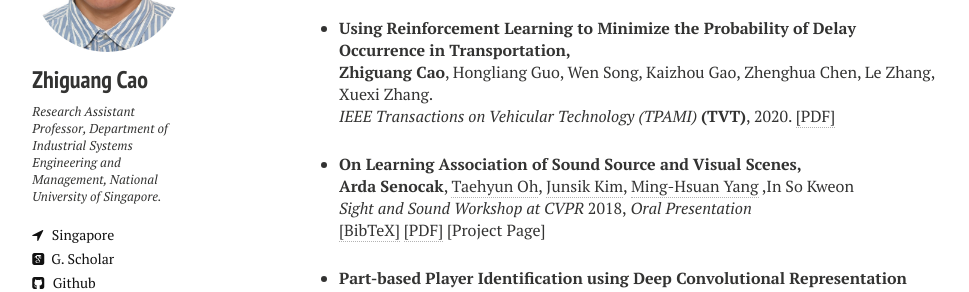
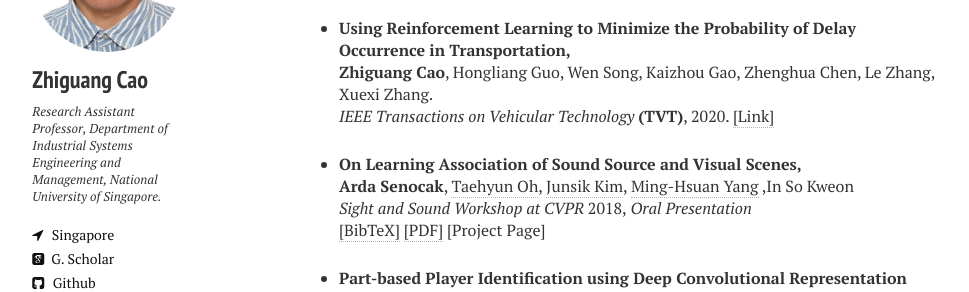
Before and after one commit to zhiguangcaosg/zhiguangcaosg.github.io, a Jekyll site: the page built from publications.md, in a window 1280 px wide. Shown: the part 250-542 px from the top of the page, without its empty margins (21-990 px from the left). Built offline with Jekyll 4.4.1, drawn with Linux system fonts in a browser that asks for light colours; nearby versions of some CDN libraries.

Commit message:
Update publications.html

```diff
--- a/_layouts/publications.html
+++ b/_layouts/publications.html
@@ -90,7 +90,7 @@ div.bibtex pre { font-size: 75%; overflow: auto;  width: 100%; padding: 0em 0em;
 <li ><p>
 <b>Using Reinforcement Learning to Minimize the Probability of Delay Occurrence in Transportation,</b>
 <br><b>Zhiguang Cao</b>, Hongliang Guo, Wen Song, Kaizhou Gao, Zhenghua Chen, Le Zhang, Xuexi Zhang.<br>
-<i>IEEE Transactions on Vehicular Technology (TPAMI) </i> <b>(TVT)</b>, 2020. <a href="https://www.google.com" target="_blank">[PDF]</a>
+<i>IEEE Transactions on Vehicular Technology</i> <b>(TVT)</b>, 2020. <a href="https://ieeexplore.ieee.org/document/8952783">[Link]</a>
 <br />
 
 </p>
```
